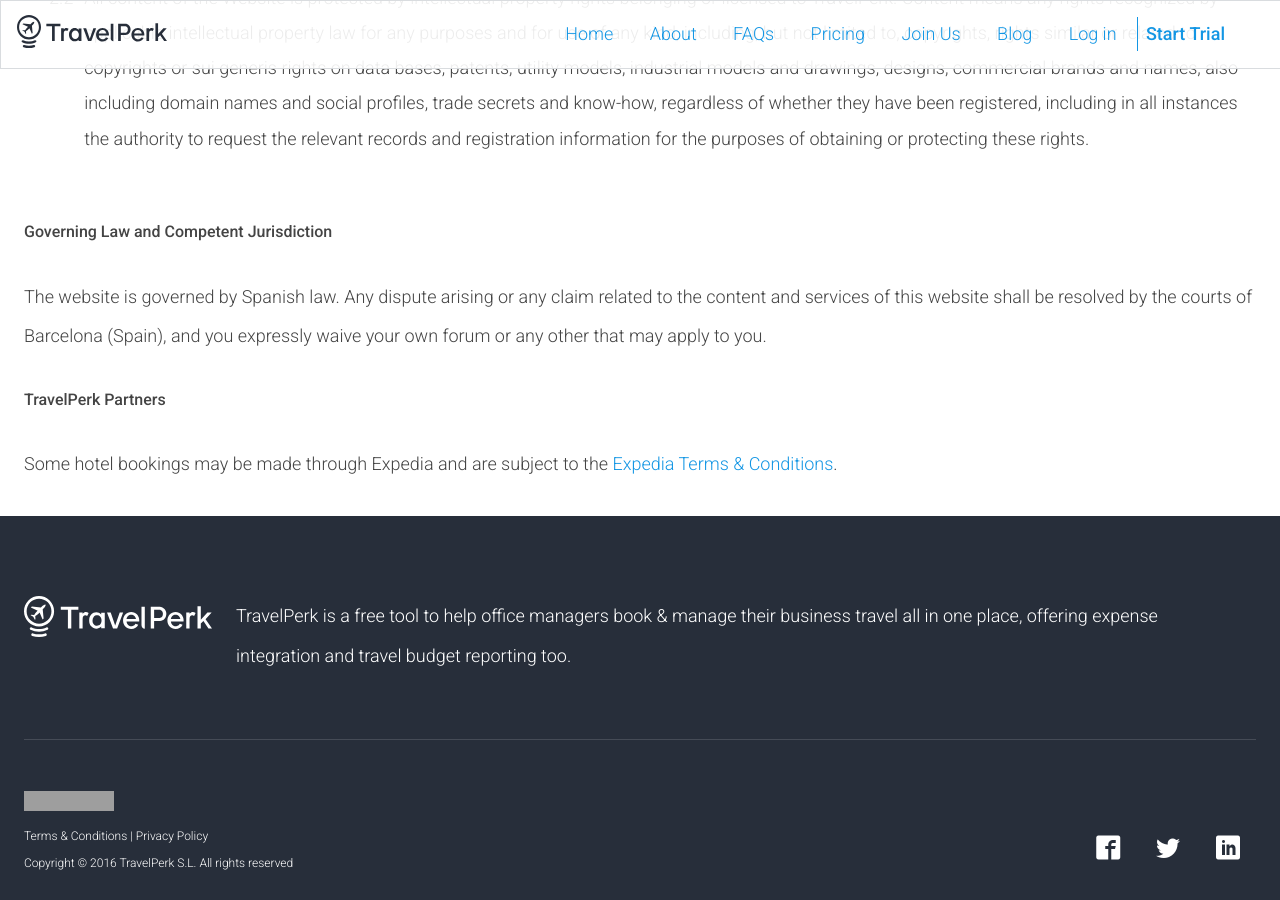
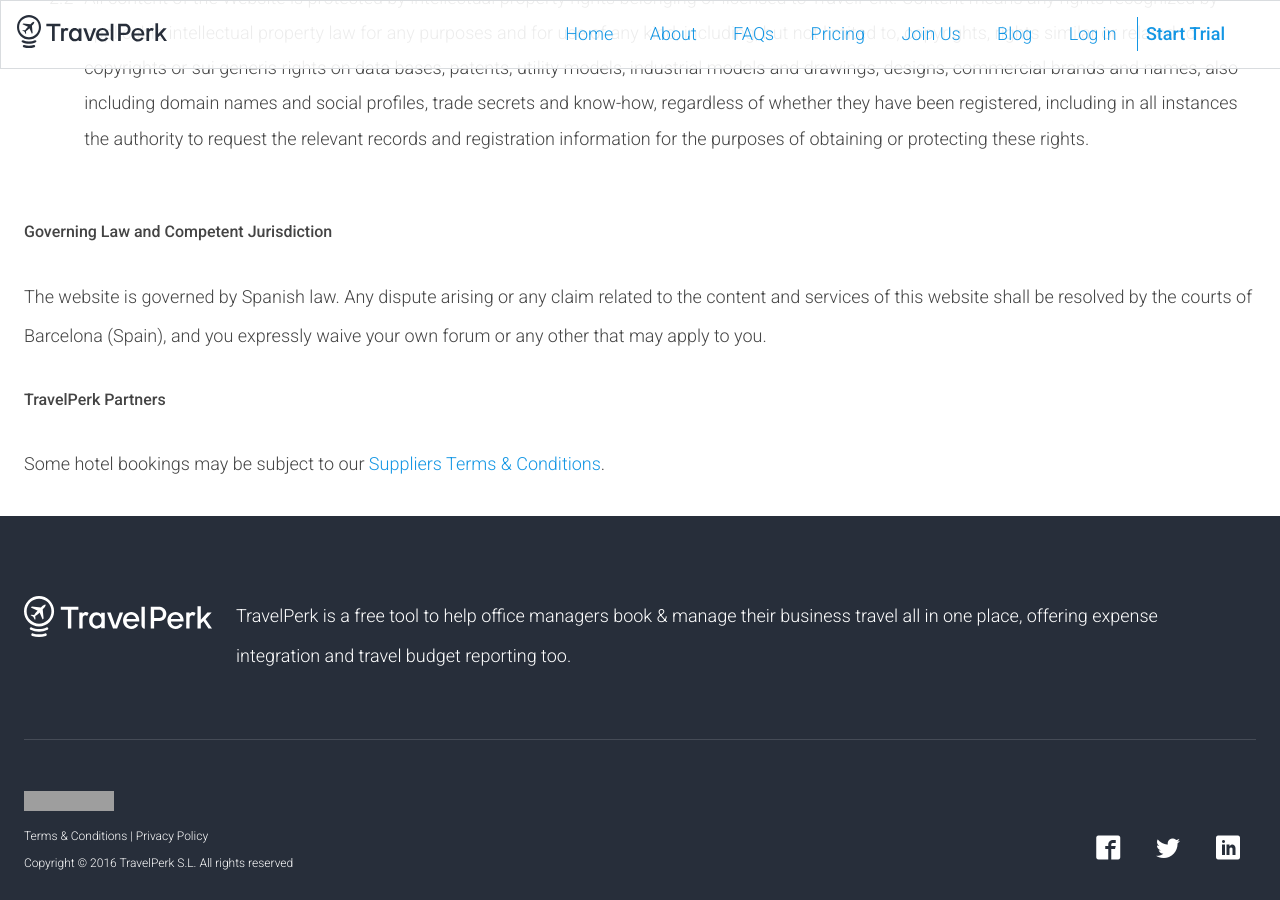
Before and after one commit to northswiss/jekyll-boilerplate, a Jekyll site: the page built from pages/terms-and-conditions.html, in a window 1280 px wide and 900 px high, scrolled down 1198 px. Built offline with Jekyll 4.4.1, drawn with Linux system fonts in a browser that asks for light colours; nearby versions of some CDN libraries; grey boxes are pictures that could not be loaded.

Commit message:
Update Expedia T&Cs

```diff
--- a/pages/terms-and-conditions.html
+++ b/pages/terms-and-conditions.html
@@ -37,6 +37,6 @@
   <p>The website is governed by Spanish law. Any dispute arising or any claim related to the content and services of this website shall be resolved by the courts of Barcelona (Spain), and you expressly waive your own forum or any other that may apply to you.</p>
 
   <h4>TravelPerk Partners</h4>
-  <p>Some hotel bookings may be made through Expedia and are subject to the <a href="http://developer.ean.com/terms/en">Expedia Terms &amp; Conditions</a>.</p>
+  <p>Some hotel bookings may be subject to our <a href="http://developer.ean.com/terms/en">Suppliers Terms &amp; Conditions</a>.</p>
 
 </div>
```
